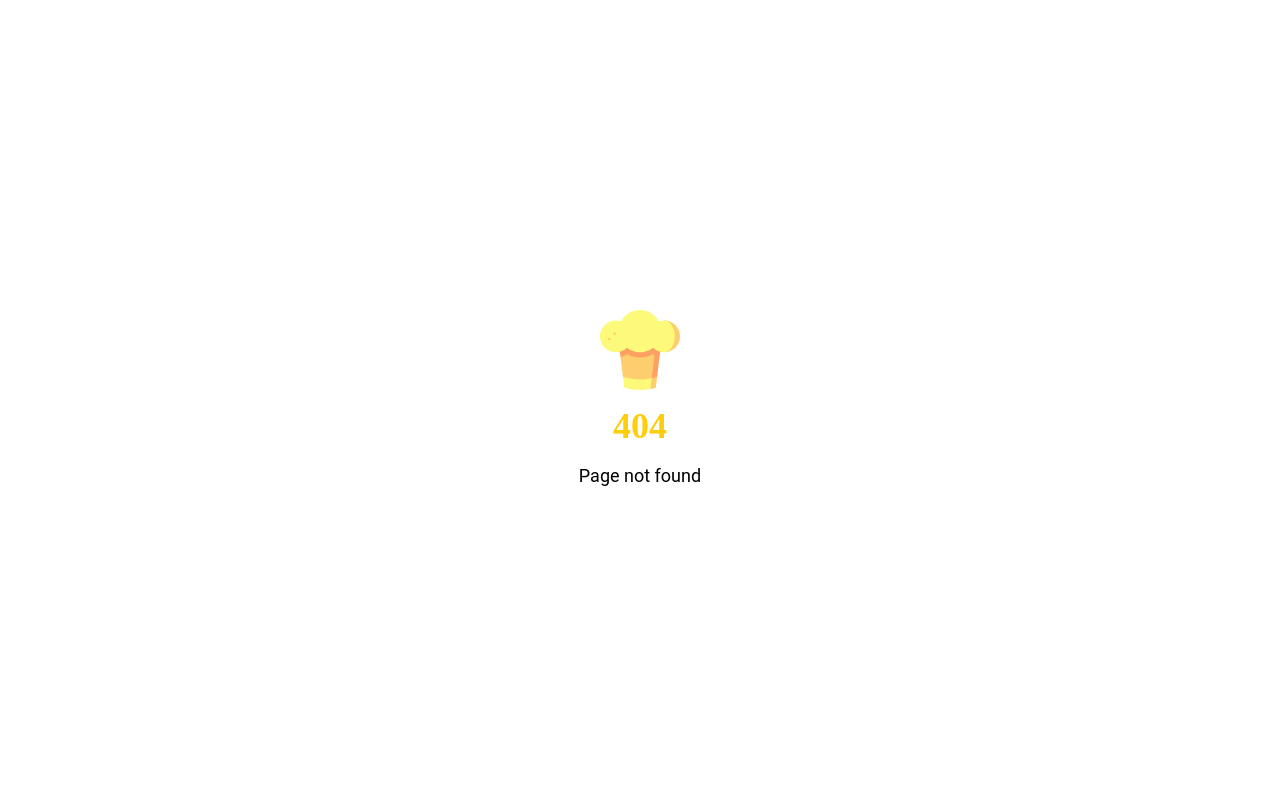
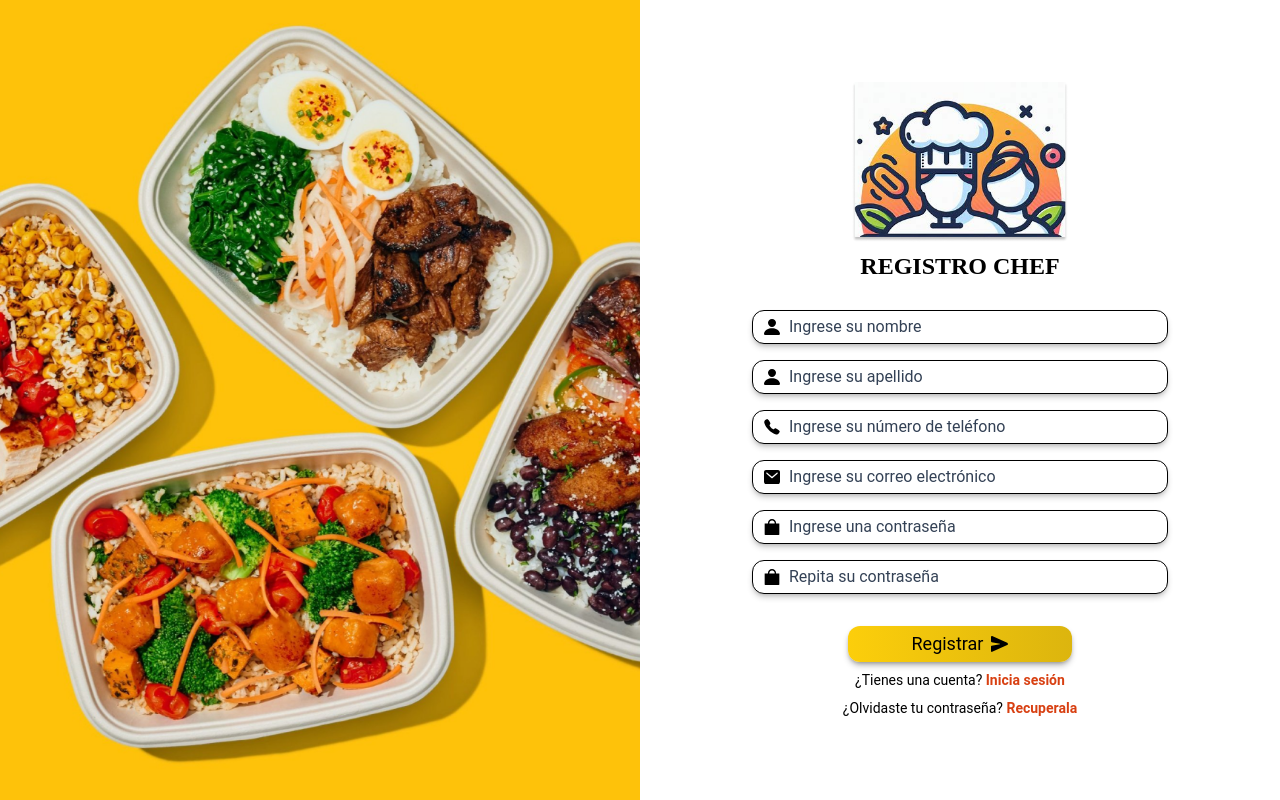
Before and after one commit to JohnMata0427/Food-Ordering-System, a React (Vite) app: page /auth/registro in a window 1280 px wide. Before the commit this address had no page. Built offline with nearby package versions, Linux system fonts and the light colour scheme; a web font is replaced by a local one.

Commit message:
Redirect prototyping

```diff
--- a/src/App.jsx
+++ b/src/App.jsx
@@ -1,22 +1,30 @@
-import { BrowserRouter, Routes, Route } from "react-router-dom";
-import Register from '@pages/auth/Register'
-import AuthLayout from '@layouts/AuthLayout';
-import NotFound from '@pages/404';
+import { BrowserRouter, Routes, Route, Navigate } from "react-router-dom";
+import Register from "@pages/auth/Register";
+import AuthLayout from "@layouts/AuthLayout";
+import NotFound from "@pages/404";
+import Home from "@pages/Home";
+import { useState } from "react";
 
 function App() {
+
+  const [isAuth, setIsAuth] = useState(false);
+
 	return (
 		<>
 			<BrowserRouter>
 				<Routes>
-          <Route path="/" element={<AuthLayout />}>
+          <Route path="/" element={isAuth ? <Navigate to="/home" /> : <Navigate to="/auth/registro" />} />
+					<Route path="auth" element={<AuthLayout />}>
 						<Route path="registro" element={<Register />} />
-            <Route path="*" element={<NotFound />} />
 					</Route>
 
+          <Route path="/home" element={<Home />} />
+
+					<Route path="*" element={<NotFound />} />
 				</Routes>
 			</BrowserRouter>
 		</>
-  )
+	);
 }
 
-export default App
+export default App;
```
Lines whose indentation alone changed are shown as unchanged.
